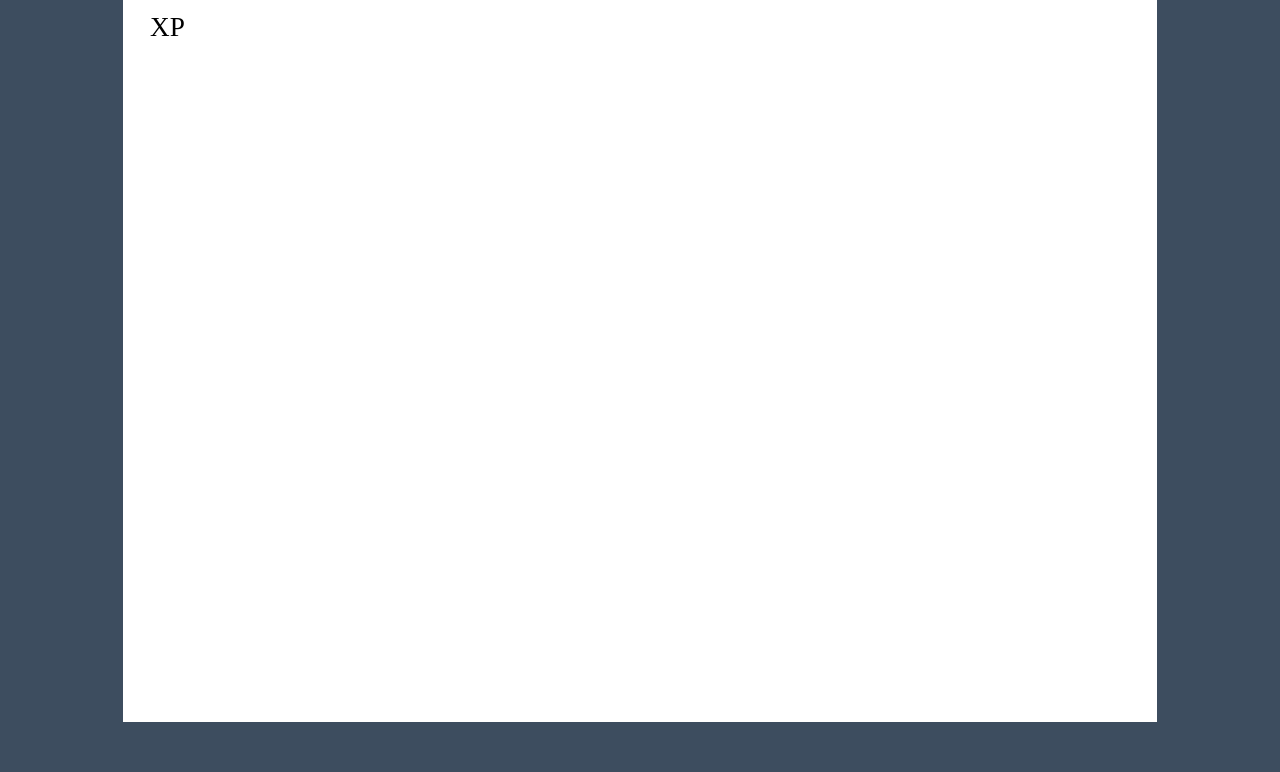
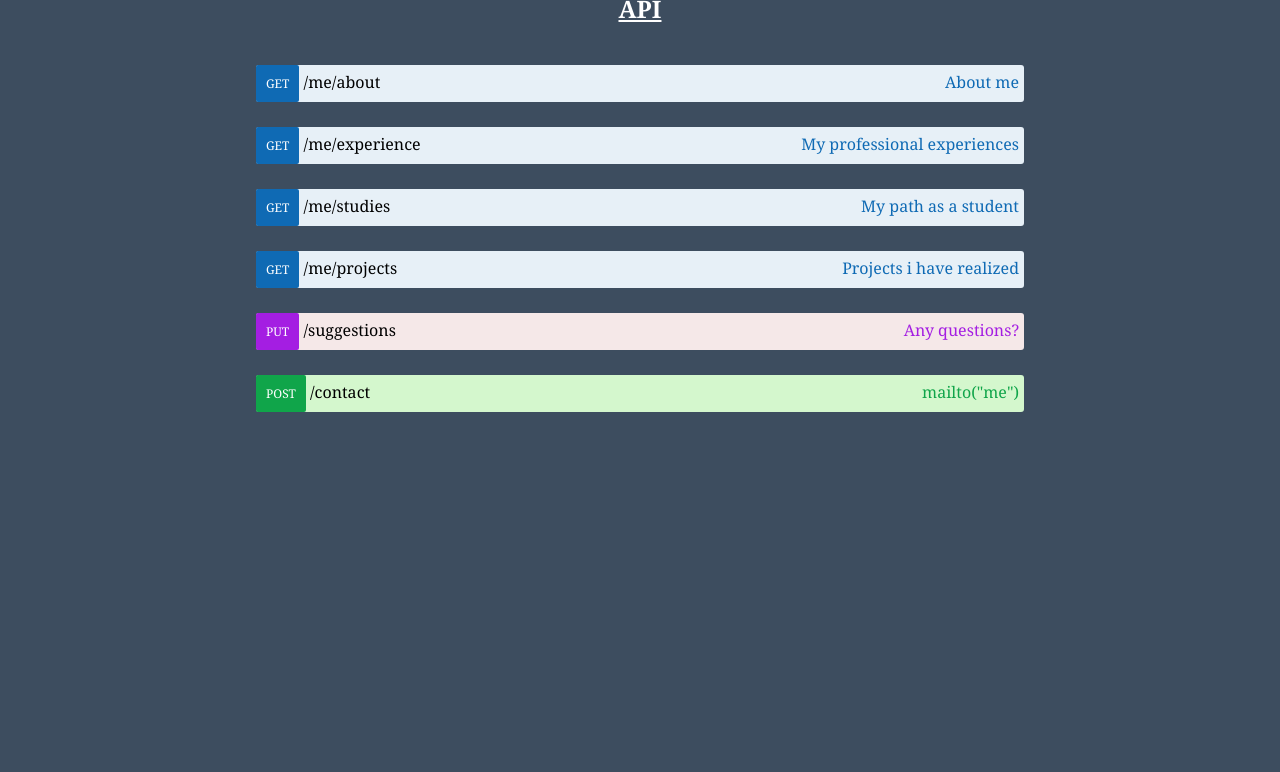
Before and after one commit to nicolasheraly/PersonalWebsite, a plain HTML site: page index.html in a window 1280 px wide. Shown: the part 878-1650 px from the top of the page. Before the commit the page ends 1600 px from the top, so only its background shows below. Drawn offline with Linux system fonts and the light colour scheme.

Commit message:
more integration, lock scroll, API page

```diff
--- a/css/content.css
+++ b/css/content.css
@@ -3,6 +3,7 @@ body {
 	margin: 0;
 	padding: 0;
 	background: #3d4d5f;
+	font-family: Georgia, serif;
 }
 #home {
 	color: white;
@@ -87,22 +88,84 @@ ul.menu {
 	margin: 10px 0 10px 0;
 	cursor: pointer;
 }
-#skills .cv {
-	width: 980px;
-	background: white;
+
+#api {
+	width: 100%;
+	color: white;
+	padding-top: 50px;
+}
+#api .apiContainer {
+	width: 60%;
+	margin: 0 auto;
 	color: black;
 }
-#skills .cv {
-	display: table-cell;
-	font-size: 1.7em;
-	padding: 1em;
+#api h2 {
+	color: white;
+	text-align: center;
+	margin-bottom: 40px;
+	text-decoration: underline;
 }
-#skills {
-	color: white;
-	display: table;
-	margin: auto;
-	position: relative;
-}
-#skills h3 {
+#api h3 {
 	margin: 0;
 }
+#api .apiContainer .route {
+	border-radius: 3px;
+	cursor: pointer;
+	margin-top: 25px;
+}
+#api .apiContainer .get {
+	border-color: #c3d9ec;
+	background-color: #e7f0f7;
+}
+.get span {
+	background: rgb(15,106,180);
+	color: white;
+	padding: 10px;
+	border-radius: 2px;
+	font-size: 12px;
+	display: inline-block
+}
+.post span {
+	background: rgb(16,165,74);
+	color: white;
+	padding: 10px;
+	border-radius: 2px;
+	font-size: 12px;
+	display: inline-block
+}
+.put span {
+	background: rgb(164,30,226);
+	color: white;
+	padding: 10px;
+	border-radius: 2px;
+	font-size: 12px;
+	display: inline-block
+}
+#api .apiContainer .post {
+	border-color: #a7e1a1;
+	background-color: #d4f7cd;
+}
+#api .apiContainer .put {
+	background-color: #f5e8e8;
+	border-color: #e8c6e7;
+}
+.apiContainer .route p {
+	display: inline-block;
+	float: right;
+	line-height: 34px;
+	margin: 0;
+	margin-right: 5px;
+}
+.route.get p {
+	color: #0f6ab4;
+}
+.route.put p {
+	color: #a41ee2;
+}
+.route.post p {
+	color: #10a54a;
+}
+#home .map {
+	font-style: italic;
+	font-size: 20px;
+}
--- a/index.html
+++ b/index.html
@@ -10,7 +10,7 @@
             <a href="#home">
                 <li><i class="fa fa-user active"></i> </li>
             </a>
-            <a href="#skills">
+            <a href="#api">
                 <li><i class="fa fa-bolt"></i></li>
             </a>
             <a href="#book">
@@ -22,6 +22,7 @@
                 <h1>Nicolas Héraly</h1>
                 <img src="img/me.jpg" width="100px" height="100px">
                 <h2>Développeur PHP Symfony</h2>
+                <p class="map"><i class="fa fa-map-marker"></i> Lille, France</p>
                 <div class="socials">
                     <a href="">
                         <i class="fa fa-twitter"></i>
@@ -35,11 +36,45 @@
                 </div>
             </div>
         </section>
-        <section id="skills">
-            <div class="cv">
-                <h3>Nicolas Héraly</h3>
+        <section id="api">
+            <div class="apiContainer">
+                <h2>API</h2>
+                <div class="route get">
+                    <span>GET</span>   /me/about <p>About me</p>
+                </div>
+                <div class="experience get">
 
-                <p class="xp">XP</p>
+                </div>
+                <div class="route get">
+                    <span>GET</span>   /me/experience <p>My professional experiences</p>
+                </div>
+                <div class="experience get">
+
+                </div>
+                <div class="route get">
+                    <span>GET</span> /me/studies <p>My path as a student</p>
+                </div>
+                <div class="studies get">
+
+                </div>
+                <div class="route get">
+                    <span>GET</span> /me/projects <p>Projects i have realized</p>
+                </div>
+                <div class="projects get">
+
+                </div>
+                <div class="route put">
+                    <span>PUT</span> /suggestions <p>Any questions?</p>
+                </div>
+                <div class="suggestions put">
+
+                </div>
+                <div class="route post">
+                    <span>POST</span> /contact <p>mailto("me")</p>
+                </div>
+                <div class="contact post">
+
+                </div>
             </div>
         </section>
         <script src="js/jquery-1.11.1.js"></script>
--- a/js/content.js
+++ b/js/content.js
@@ -21,6 +21,16 @@ $(document).ready(function() {
 	        scrollTop:$(the_id).offset().top
 	    }, 400);
 	    return false;
+	});
+
+	// lock scroll
+	var scrollPosition = [
+	self.pageXOffset || document.documentElement.scrollLeft || document.body.scrollLeft,
+	self.pageYOffset || document.documentElement.scrollTop  || document.body.scrollTop
+	];
+	var html = jQuery('html'); // it would make more sense to apply this to body, but IE7 won't have that
+	html.data('scroll-position', scrollPosition);
+	html.data('previous-overflow', html.css('overflow'));
+	html.css('overflow', 'hidden');
+	window.scrollTo(scrollPosition[0], scrollPosition[1])
 });
-
-});
```
